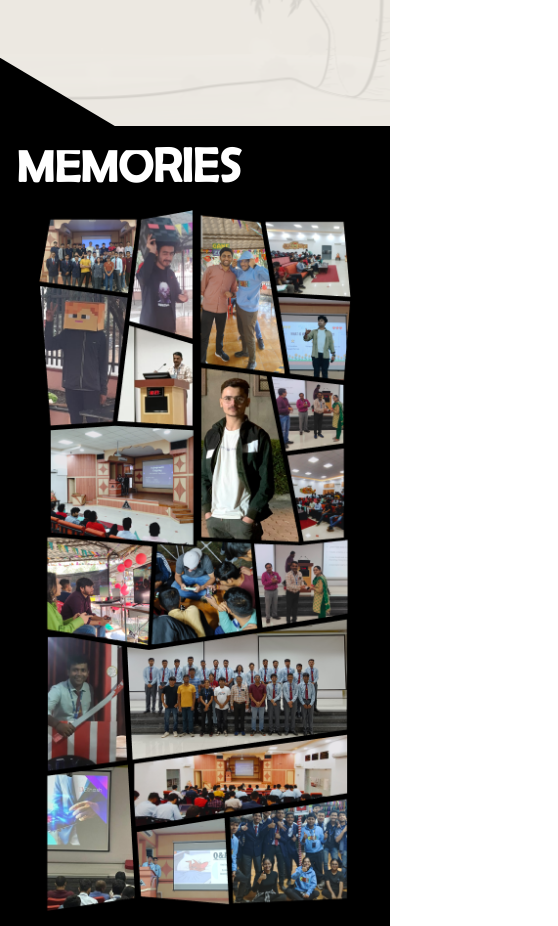
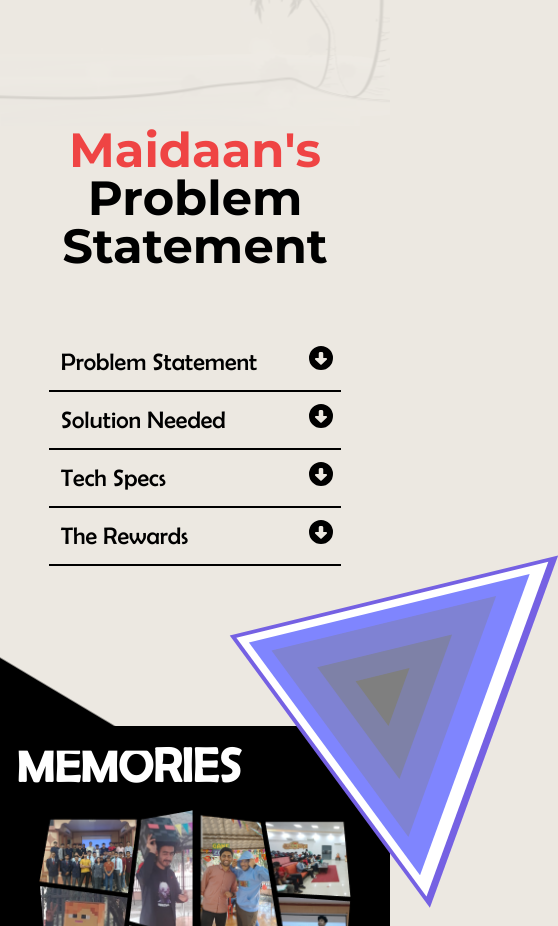
Before and after one commit to GDXR-AR-VR/Genesis3, a React (Vite) app: page / in a window 390 px wide. Shown: the part 3740-4666 px from the top of the page, 558 px wide, since content can reach past the window. Built offline with nearby package versions, Linux system fonts and the light colour scheme.

Commit message:
sponsor problem statment

```diff
--- a/src/App.jsx
+++ b/src/App.jsx
@@ -19,6 +19,7 @@
 import { Suspense } from "react";
 import SponsorUs from "./pages/sponsorUs";
 import Memories_Phone from "./pages/memories-phone";
+import SponsorStatement from "./pages/sponsorStatement";
 function App() {
   const [width, setWidth] = useState(window.innerWidth);
   useState(() => {
@@ -43,6 +44,7 @@
                         <Prizes />
                         <Timeline />
                         <Sponsors />
+                        <SponsorStatement />
                         <Memories />
                         <Faqs />
                         <Footer />
@@ -56,6 +58,7 @@
                         <PrizesMobile />
                         <TimelineMobile />
                         <SponsorsMobile />
+                        <SponsorStatement />
                         <Memories_Phone />
                         <Faqs />
                         <FooterMobile />
--- a/src/index.css
+++ b/src/index.css
@@ -1,7 +1,7 @@
-
 body {
   overflow-x: hidden;
   margin: 0;
+  background-color: #ece8e1;
   display: flex;
   place-items: center;
   min-width: 320px;
@@ -9,12 +9,11 @@
   scroll-behavior: smooth;
 }
 
-*{
+* {
   scroll-behavior: smooth;
 }
 ::-webkit-scrollbar {
   width: 10px;
-
 }
 ::-webkit-scrollbar-track {
   background: black;
--- /dev/null
+++ b/src/pages/sponsorStatement.jsx
@@ -0,0 +1,140 @@
+import React, { useState } from "react";
+import { FontAwesomeIcon } from "@fortawesome/react-fontawesome";
+import { faCircleDown, faCircleUp } from "@fortawesome/free-solid-svg-icons";
+import { motion } from "framer-motion";
+import maidaan from "../assets/maidaan.svg";
+import ShapedButton from "../components/shapedButton";
+export default function SponsorStatement() {
+  const [isOpen, setIsOpen] = useState(false);
+  const [currentIndex, setCurrentOpen] = useState(0);
+  const optionArr = [
+    { title: "Sponsor Us", link: "\\sponsorus" },
+    { title: "Contact Us", link: "#footer" },
+    {
+      title: "Register",
+      // link: "https://unstop.com/hackathons/genesis-iii-army-institute-of-technology-ait-pune-895235",
+      link: "https://linktr.ee/GenesisIII",
+    },
+  ];
+  const arr = [
+    {
+      question: "Problem Statement",
+      answer:
+        "Lack of good quality online-activities for school children to do with friends, resulting in them spending time watching TikTok / Reels, which eventually parents block. ",
+    },
+    {
+      question: "Solution Needed",
+      answer: `Multiplayer games that build critical skills for children and provide good quality peer to peer
+      engagement.
+      Make something that is easy to understand and hard to master with potential virality. `,
+    },
+    {
+      question: "Tech Specs",
+      answer: `
+• Game must be web-based and written in ReactJS (only) <br/>
+• No installation should be needed.  <br/>
+• Feel free to use external components and open-source libraries. `,
+    },
+    {
+      question: "The Rewards",
+      answer: `Up to 2 teams can win prize money of 5000 INR.<br/>
+      • Chance to work closely with our tech team and get your game production ready with an
+      internship certificate. <br/>
+      • A unique opportunity to get 7-day live usage data on your game from our production
+      environment. `,
+    },
+  ];
+  return (
+    <>
+      <div
+        id="faqs"
+        className="relative sponsors mb-40  select-none w-full flex-col bg-[#ECE8E1]  text-black imgSponsors justify-center items-center align-middle "
+      >
+        <div className=""></div>
+        <div className="font-[Montserrat] select-none font-bold text-5xl md:text-7xl lg:text-7xl text-center">
+          <span className="text-red-500">Maidaan's</span>
+          <br /> Problem Statement
+        </div>
+        <div className="xl:h-20 lg:h-12 h-16"></div>
+        <div className="flex-col justify-center items-center align-center">
+          {arr.map((item, index) => {
+            return (
+              <>
+                <motion.div
+                  className="relative w-9/12 font-[BerlinSans] font-medium text-black text-2xl md:text-3xl lg:text-5xl p-3 lg:p-5 border-b-2 m-auto  border-black"
+                  key={index}
+                  onClick={() => {
+                    console.log("clicked");
+                    if (isOpen && index !== currentIndex) {
+                      setCurrentOpen(index);
+                      return;
+                    } else {
+                      setIsOpen(!isOpen);
+                    }
+                    setCurrentOpen(index);
+                  }}
+                >
+                  {" "}
+                  {item.question}
+                  <FontAwesomeIcon
+                    key={index + item.question}
+                    className="font-normal lg:right-16 right-2 absolute z-10"
+                    icon={
+                      isOpen && index === currentIndex
+                        ? faCircleUp
+                        : faCircleDown
+                    }
+                  />
+                  {isOpen && index === currentIndex && (
+                    <motion.div
+                      key={index + item.answer}
+                      className="xl:text-2xl mt-5 bg-red-500 text-sm md:text-lg  text-white p-2 md:p-4 lg:p-5 select-none"
+                      initial={{ opacity: 0 }}
+                      animate={{ opacity: 1 }}
+                      transition={{ duration: 1 }}
+                      dangerouslySetInnerHTML={{ __html: item.answer }}
+                    >
+                      {/* {item.answer} */}
+                    </motion.div>
+                  )}
+                </motion.div>{" "}
+              </>
+            );
+          })}
+        </div>
+        {/* <div className="flex flex-wrap w-10/12 h-32 md:w-8/12 m-auto justify-between mb-20">
+          {optionArr.map((item, index) => {
+            return (
+              <>
+                <motion.div
+                  whileHover={{ rotate: Math.random() * 3, scale: 1.1 }}
+                  onClick={() => {
+                    if (item.title !== "Contact Us") {
+                      window.open(item.link, "_blank");
+                    } else window.location.href = "#contactus";
+                  }}
+                  className=" relative register mt-10 bg-red-500 m-auto text-white w-fit h-12 xl:h-16 xl:p-4 lg:text-4xl lg:p-4 text-xl md:text-2xl p-3 md:mt-20 font-[BerlinSans] font-bold text-center z-30"
+                >
+                  {item.title}
+                </motion.div>
+              </>
+            );
+          })}
+        </div> */}
+        <div className="absolute -bottom-20 md:w-full md:scale-100 scale-75 right-0">
+          <div className="absolute  right-0 rotate-[20deg] border-t-[50px] border-t-transparent border-r-[75px]  top-0 border-r-[#7561e3] border-b-[50px] border-b-transparent scale-[5] bg-transparent">
+            <div className="absolute  border-t-[50px] border-t-transparent border-r-[75px] -top-[50px]   border-r-[#ffffff] border-b-[50px] border-b-transparent scale-[0.95] bg-transparent">
+              <div className="absolute   border-t-[50px] border-t-transparent -top-[50px]  border-r-[75px]  border-r-[#7f85fe] border-b-[50px] border-b-transparent scale-[0.9]">
+                <div className="absolute  border-t-[50px] border-t-transparent z-10 -top-[50px] border-r-[75px] border-r-[#7f82d3] border-b-[50px] border-b-transparent scale-[0.8]">
+                  <div className="absolute  border-t-[50px] border-t-transparent z-20 left-[4px] -top-[50px] border-r-[75px] border-r-[#7e81a7] border-b-[50px] border-b-transparent scale-[0.6]">
+                    <div className="absolute  border-t-[50px] border-t-transparent z-20 left-[4px] -top-[50px] border-r-[75px] border-r-[#7f7f7f] border-b-[50px] border-b-transparent scale-[0.4]"></div>
+                  </div>
+                </div>
+              </div>
+            </div>
+          </div>
+        </div>
+      </div>
+    </>
+  );
+}
```
